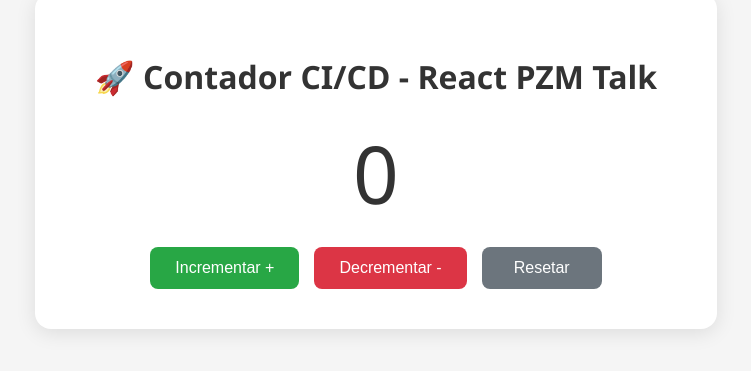
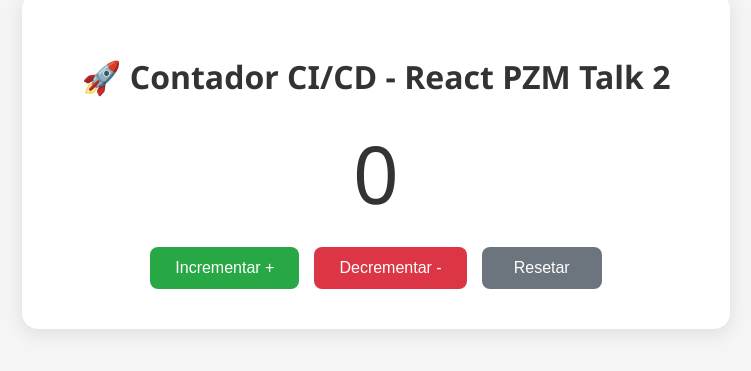
Before and after one commit to costaart/contador-react-cicd, a React (Vite) app: page / in a window 1280 px wide. Shown: the part 239-610 px from the top of the page, without its empty margins (264-1015 px from the left). Built offline with nearby package versions, Linux system fonts and the light colour scheme.

Commit message:
feat: change title

```diff
--- a/src/App.tsx
+++ b/src/App.tsx
@@ -7,7 +7,7 @@ function App() {
   return (
     <div className="app">
       <div className="card">
-        <h1>🚀 Contador CI/CD - React PZM Talk</h1>
+        <h1>🚀 Contador CI/CD - React PZM Talk 2</h1>
         <p className="number">{count}</p>
         <div className="buttons">
           <button className="btn increment" onClick={() => setCount(count + 1)}>Incrementar + </button>
```
